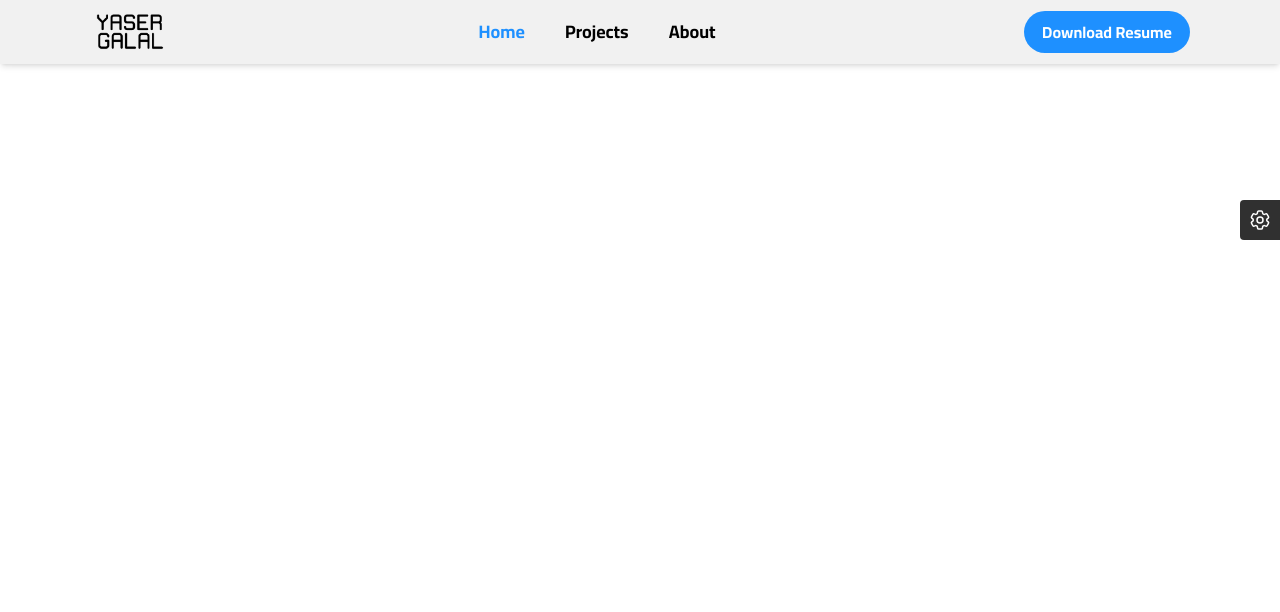
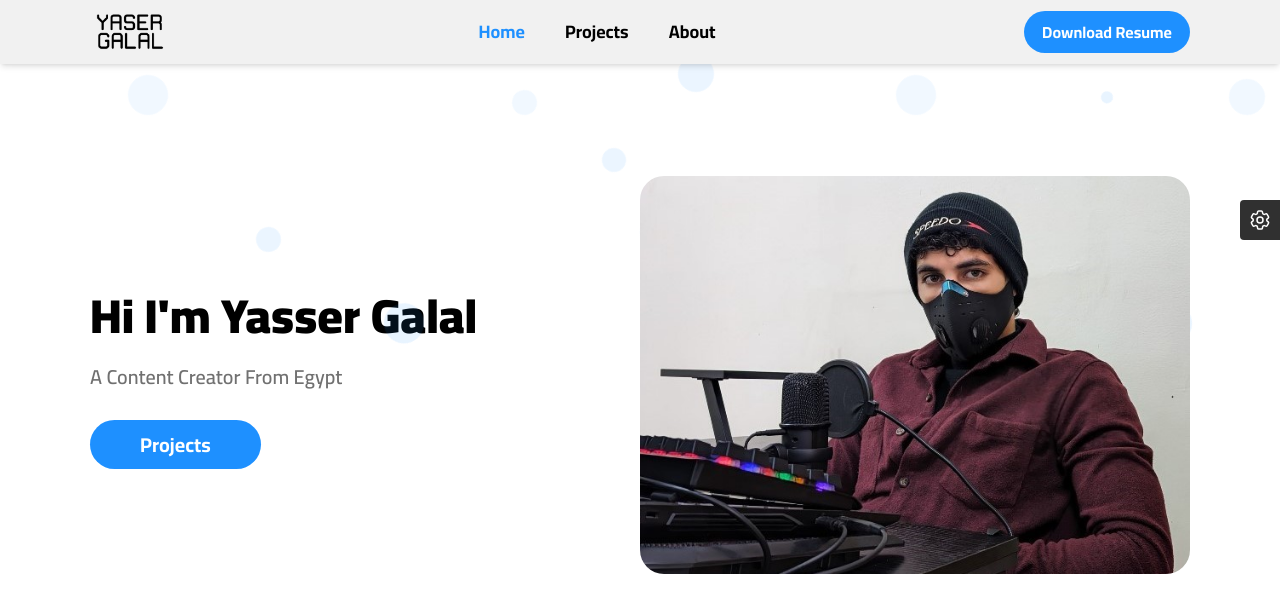
Before and after one commit to YoussefMohammed93/Yasser-s-Portflio, a React (Vite) app: page / in a window 1280 px wide. Shown: the top 612 px of the page. Built offline with nearby package versions, Linux system fonts and the light colour scheme.

Commit message:
section one in home test

```diff
--- a/index.html
+++ b/index.html
@@ -4,7 +4,11 @@
     <meta charset="UTF-8" />
     <link rel="icon" type="image/svg+xml" href="/src/assets/favicon.png" />
     <meta name="viewport" content="width=device-width, initial-scale=1.0" />
-    <title>Yasser Galal</title>
+    <meta
+      name="description"
+      content="Welcome to the personal portfolio of Yasser Galal, showcasing my work and achievements."
+    />
+    <title>Yasser Galal - Personal Portfolio</title>
   </head>
   <body>
     <div id="root"></div>
--- a/src/Home.jsx
+++ b/src/Home.jsx
@@ -1,11 +1,42 @@
+import { Link } from "react-router-dom";
 import Header from "./components/Header";
 import SettingsBox from "./components/SettingsBox";
+import Circles from "./components/CirclesAnimation";
+import YasserImg from "/src/assets/yasser.jpg";
 
 export default function Home() {
   return (
     <div className="home">
       <Header />
       <SettingsBox />
+      <Circles />
+      <main className="home-main p-main pt-20 lg:pt-44 bg-[var(--bg-main)] min-h-screen">
+        <div className="home-container grid grid-cols-1 lg:grid-cols-12 items-center">
+          <div className="col-span-1 lg:col-span-6 text-center lg:text-start mt-12">
+            <h1 className="text-4xl lg:text-5xl font-black text-[var(--text-color)]">
+              Hi I'm Yasser Galal
+            </h1>
+            <h2 className="text-lg lg:text-xl font-semibold mt-4 lg:mt-6 text-[var(--gray-color)]">
+              A Content Creator From Egypt
+            </h2>
+            <div className="mt-8 lg:mt-10 pb-8 lg:pb-12">
+              <Link
+                to="/"
+                className="text-white text-lg lg:text-xl bg-[var(--main-color)] font-bold py-1 px-8 lg:px-12 rounded-full border-2 border-transparent hover:border-[var(--text-color)] transition-all duration-500"
+              >
+                Projects
+              </Link>
+            </div>
+          </div>
+          <div className="col-span-1 lg:col-span-6 mt-8 lg:mt-0">
+            <img
+              src={YasserImg}
+              alt="Yasser Galal"
+              className="w-full h-auto relative z-20 rounded-3xl"
+            />
+          </div>
+        </div>
+      </main>
     </div>
   );
 }
--- /dev/null
+++ b/src/components/CirclesAnimation.jsx
@@ -0,0 +1,31 @@
+export default function Circles() {
+  return (
+    <div className="circles">
+      <div></div>
+      <div></div>
+      <div></div>
+      <div></div>
+      <div></div>
+      <div></div>
+      <div></div>
+      <div></div>
+      <div></div>
+      <div></div>
+      <div></div>
+      <div></div>
+      <div></div>
+      <div></div>
+      <div></div>
+      <div></div>
+      <div></div>
+      <div></div>
+      <div></div>
+      <div></div>
+      <div></div>
+      <div></div>
+      <div></div>
+      <div></div>
+      <div></div>
+    </div>
+  );
+}
--- a/src/index.css
+++ b/src/index.css
@@ -15,12 +15,14 @@
 :root {
   --main-color: #1e90ff;
   --text-color: #000;
+  --gray-color: #707070;
   --bg-main: #fff;
   --bg-second: #f1f1f1;
 }
 
 .dark {
   --text-color: #fff;
+  --gray-color: #b6b6b6;
   --bg-main: #151515;
   --bg-second: #252525;
 }
@@ -57,3 +59,239 @@
     padding-right: 15px;
   }
 }
+
+/* Circles */
+.circles {
+  position: absolute;
+  z-index: 1;
+  top: 0;
+  left: 0;
+  width: 100%;
+  height: 100%;
+  overflow: hidden;
+}
+@keyframes circleAnimation {
+  0% {
+    opacity: 0.2;
+    border-radius: 50%;
+    transform: translateY(0) rotate(0deg);
+  }
+  100% {
+    opacity: 0;
+    border-radius: 50%;
+    transform: translateY(-1000px) rotate(720deg);
+  }
+}
+.circles > div {
+  position: absolute;
+  display: block;
+  width: 20px;
+  height: 20px;
+  bottom: 0;
+  animation: circleAnimation 25s linear infinite;
+  background: var(--main-color);
+}
+.circles > div:nth-child(1) {
+  left: 10%;
+  width: 40px;
+  height: 40px;
+  animation-delay: 0s;
+  animation-duration: 8s;
+}
+.circles > div:nth-child(2) {
+  left: 20%;
+  width: 25px;
+  height: 25px;
+  animation-delay: 0s;
+  animation-duration: 10s;
+}
+.circles > div:nth-child(3) {
+  left: 30%;
+  width: 40px;
+  height: 40px;
+  animation-delay: 0s;
+  animation-duration: 12s;
+}
+.circles > div:nth-child(4) {
+  left: 40%;
+  width: 25px;
+  height: 25px;
+  animation-delay: 0s;
+  animation-duration: 8s;
+}
+.circles > div:nth-child(5) {
+  left: 50%;
+  width: 40px;
+  height: 40px;
+  animation-delay: 0s;
+  animation-duration: 10s;
+}
+.circles > div:nth-child(6) {
+  left: 60%;
+  width: 28px;
+  height: 28px;
+  animation-delay: 0s;
+  animation-duration: 12s;
+}
+.circles > div:nth-child(7) {
+  left: 70%;
+  width: 40px;
+  height: 40px;
+  animation-delay: 0s;
+  animation-duration: 8s;
+}
+.circles > div:nth-child(8) {
+  left: 80%;
+  width: 30px;
+  height: 30px;
+  animation-delay: 0s;
+  animation-duration: 10s;
+}
+.circles > div:nth-child(9) {
+  left: 90%;
+  width: 40px;
+  height: 40px;
+  animation-delay: 0s;
+  animation-duration: 12s;
+}
+.circles > div:nth-child(10) {
+  left: 96%;
+  width: 36px;
+  height: 36px;
+  animation-delay: 0s;
+  animation-duration: 8s;
+}
+.circles > div:nth-child(11) {
+  left: 5%;
+  bottom: 60%;
+  width: 60px;
+  height: 60px;
+  animation-delay: 0s;
+  animation-duration: 10s;
+}
+.circles > div:nth-child(12) {
+  left: 10%;
+  bottom: 50%;
+  width: 40px;
+  height: 40px;
+  animation-delay: 0s;
+  animation-duration: 8s;
+}
+.circles > div:nth-child(13) {
+  left: 45%;
+  bottom: 40%;
+  width: 40px;
+  height: 40px;
+  animation-delay: 0s;
+  animation-duration: 8s;
+}
+.circles > div:nth-child(14) {
+  left: 55%;
+  bottom: 30%;
+  width: 50px;
+  height: 50px;
+  animation-delay: 0s;
+  animation-duration: 8s;
+}
+.circles > div:nth-child(15) {
+  left: 65%;
+  bottom: 20%;
+  width: 38px;
+  height: 38px;
+  animation-delay: 0s;
+  animation-duration: 8s;
+}
+.circles > div:nth-child(16) {
+  left: 75%;
+  bottom: 10%;
+  width: 26px;
+  height: 26px;
+  animation-delay: 0s;
+  animation-duration: 8s;
+}
+.circles > div:nth-child(17) {
+  left: 13%;
+  bottom: 18%;
+  width: 42px;
+  height: 42px;
+  animation-delay: 0s;
+  animation-duration: 8s;
+}
+.circles > div:nth-child(18) {
+  left: 35%;
+  bottom: 17%;
+  width: 31px;
+  height: 31px;
+  animation-delay: 0s;
+  animation-duration: 9s;
+}
+.circles > div:nth-child(19) {
+  left: 60%;
+  bottom: 40%;
+  width: 35px;
+  height: 35px;
+  animation-delay: 0s;
+  animation-duration: 7s;
+}
+.circles > div:nth-child(20) {
+  left: 53%;
+  bottom: 20%;
+  width: 36px;
+  height: 36px;
+  animation-delay: 0s;
+  animation-duration: 10s;
+}
+.circles > div:nth-child(21) {
+  left: 33%;
+  bottom: 40%;
+  width: 30px;
+  height: 30px;
+  animation-delay: 0s;
+  animation-duration: 10s;
+}
+.circles > div:nth-child(22) {
+  left: 13%;
+  bottom: 25%;
+  width: 30px;
+  height: 30px;
+  animation-delay: 0s;
+  animation-duration: 8s;
+}
+.circles > div:nth-child(23) {
+  left: 47%;
+  bottom: 10%;
+  width: 24px;
+  height: 24px;
+  animation-delay: 0s;
+  animation-duration: 10s;
+}
+.circles > div:nth-child(24) {
+  left: 86%;
+  bottom: 30%;
+  width: 12px;
+  height: 12px;
+  animation-delay: 0s;
+  animation-duration: 12s;
+}
+.circles > div:nth-child(25) {
+  left: 42%;
+  bottom: 28%;
+  width: 16px;
+  height: 16px;
+  animation-delay: 0s;
+  animation-duration: 8s;
+}
+@media (max-width: 768px) {
+  @keyframes circleAnimation {
+    0% {
+      opacity: 0.15;
+      border-radius: 37.5%;
+      transform: translateY(0) rotate(0deg);
+    }
+    100% {
+      opacity: 0;
+      border-radius: 75%;
+      transform: translateY(-1000px) rotate(720deg);
+    }
+  }
+}
```
Also changed, not shown: src/assets/yasser - Copy.jpg (added), src/assets/yasser.jpg (added).
